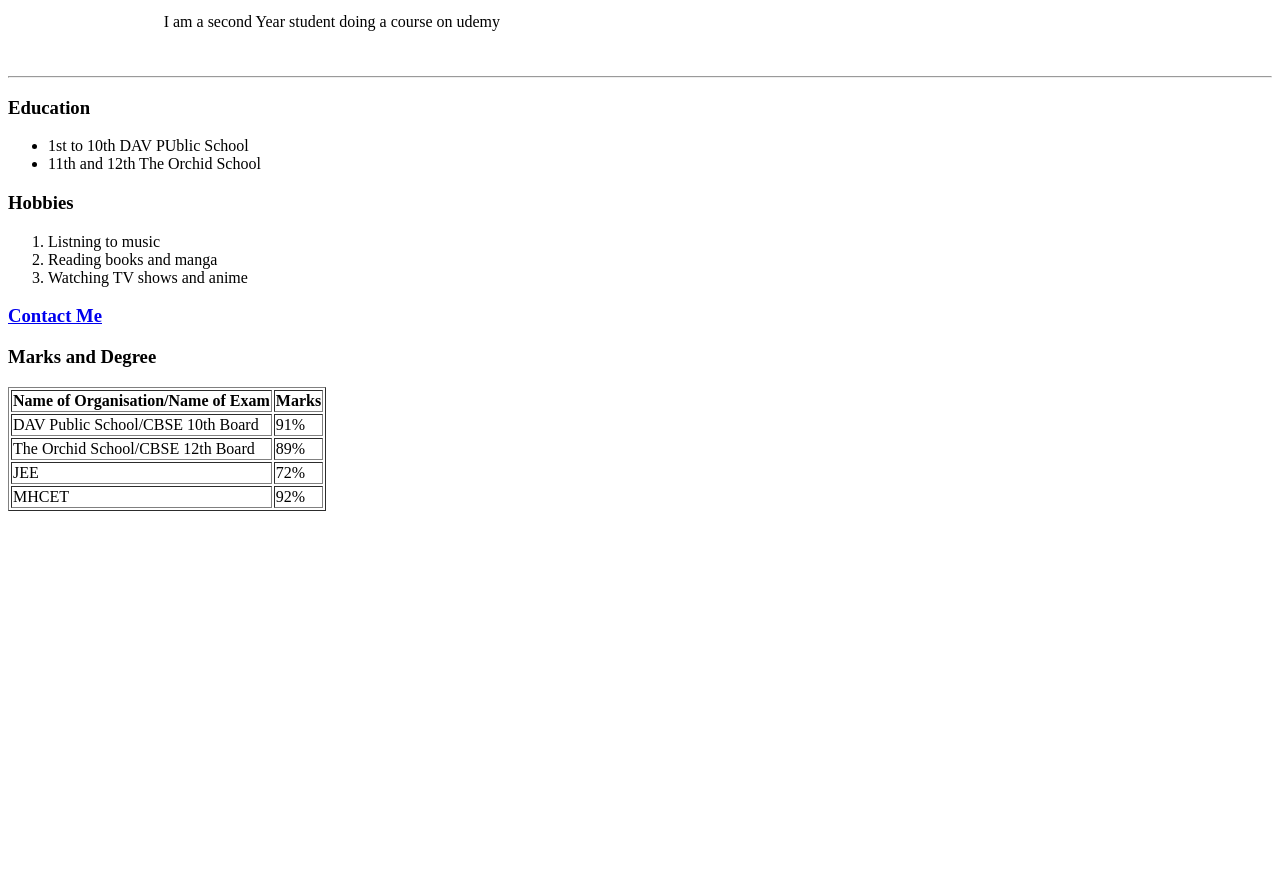
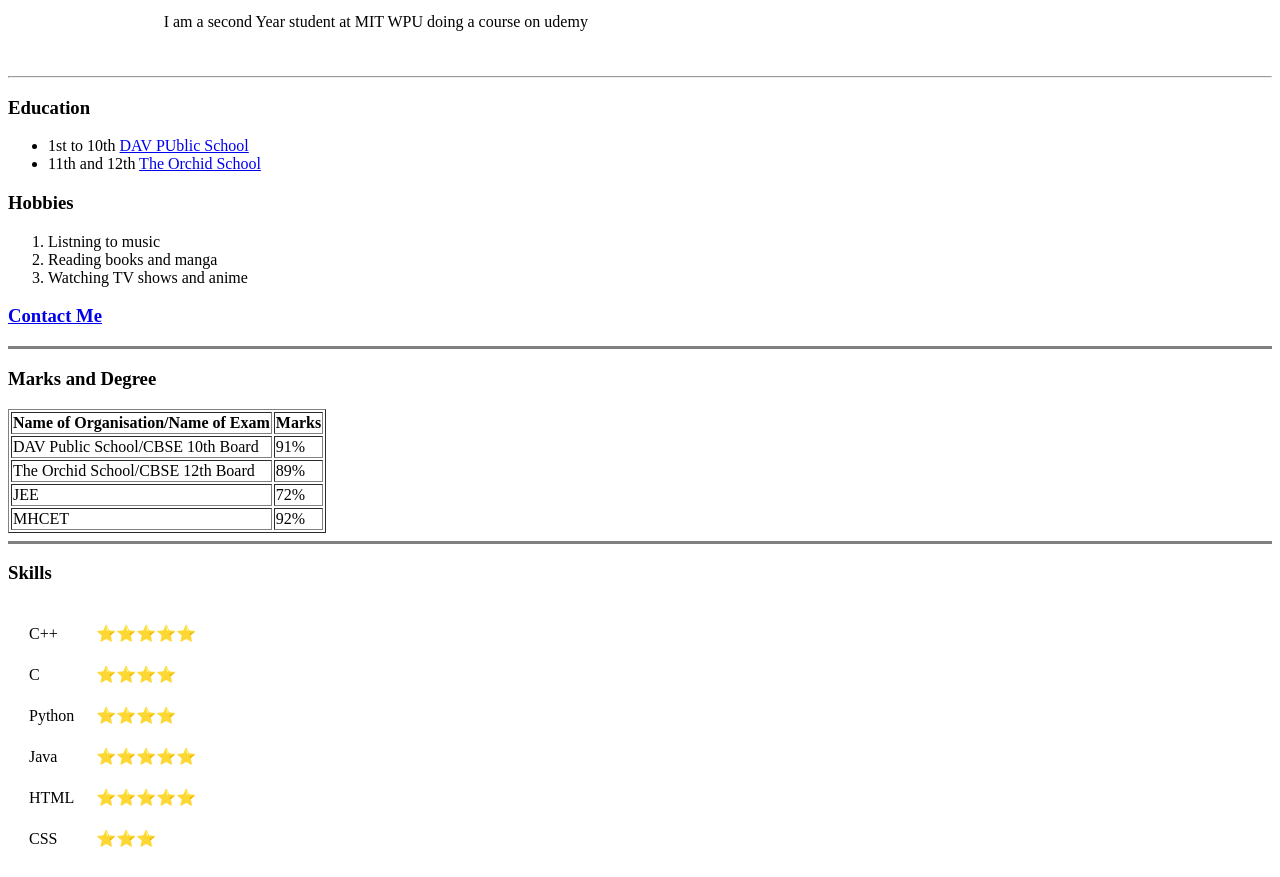
Before and after one commit to AmeyaKulkarni2001/Web-development, a plain HTML site: page HTML Personal site/index.html in a window 1280 px wide. Shown: the part 130-1007 px from the top of the page. Before the commit the page ends 800 px from the top, so only its background shows below. Drawn offline with Linux system fonts and the light colour scheme.

Commit message:
Update index.html

```diff
--- a/HTML Personal site/index.html
+++ b/HTML Personal site/index.html
@@ -14,7 +14,7 @@
       <td>
         <h1><strong>Ameya Kulkarni</strong></h1>
         <p>This is the <em>First</em> site of Ameya Kulkarni</p>
-        <p>I am a second Year student doing a course on udemy</p>
+        <p>I am a second Year student at MIT WPU doing a course on udemy</p>
       </td>
     </tr>
   </table>
@@ -22,8 +22,8 @@
   <hr>
   <h3>Education</h3>
   <ul>
-    <li>1st to 10th DAV PUblic School</li>
-    <li>11th and 12th The Orchid School</li>
+    <li>1st to 10th <a href="davaundhpune.org">DAV PUblic School</a></li>
+    <li>11th and 12th <a href="theorchidschool.org">The Orchid School</a></li>
   </ul>
   <h3>Hobbies</h3>
   <ol>
@@ -32,6 +32,7 @@
     <li>Watching TV shows and anime</li>
   </ol>
   <h3><a href="Contact info.html">Contact Me</a></h3>
+  <hr size="3" noshade>
   <h3>Marks and Degree</h3>
   <table border="1">
     <thead>
@@ -57,6 +58,28 @@
       <td>92%</td>
     </tr>
   </table>
+  <hr size="3" noshade>
+  <h3>Skills</h3>
+  <table cellspacing="20">
+    <tr>
+      <td>C++</td>    <td>⭐⭐⭐⭐⭐</td>
+    </tr>
+    <tr>
+      <td>C</td>      <td>⭐⭐⭐⭐</td>
+    </tr>
+    <tr>
+      <td>Python</td> <td>⭐⭐⭐⭐</td>
+    </tr>
+    <tr>
+      <td>Java</td>   <td>⭐⭐⭐⭐⭐</td>
+    </tr>
+    <tr>
+      <td>HTML</td>   <td>⭐⭐⭐⭐⭐</td>
+    </tr>
+    <tr>
+      <td>CSS</td>    <td>⭐⭐⭐</td>
+    </tr>
+  </table>
 </body>
 
 </html>
```
